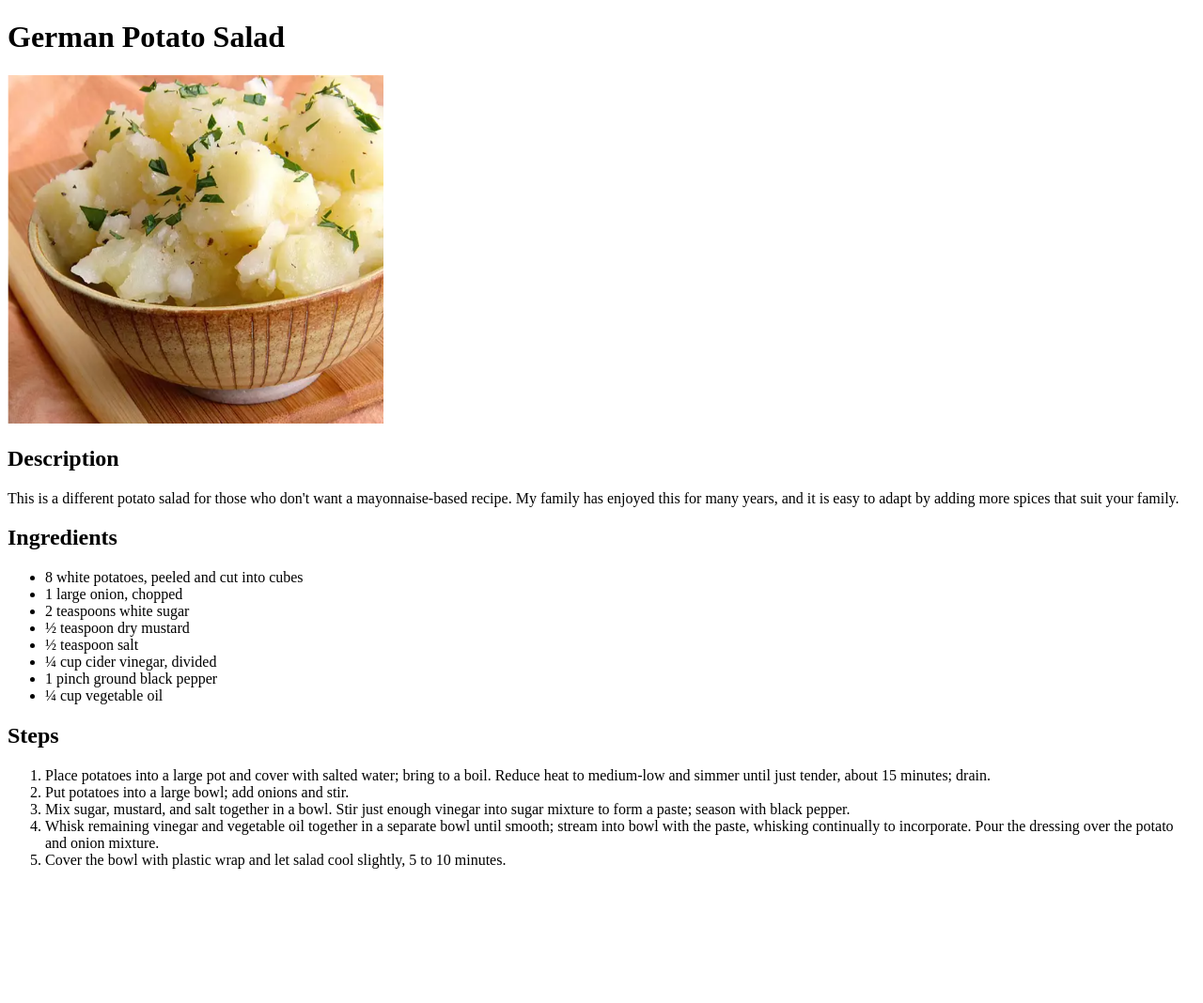
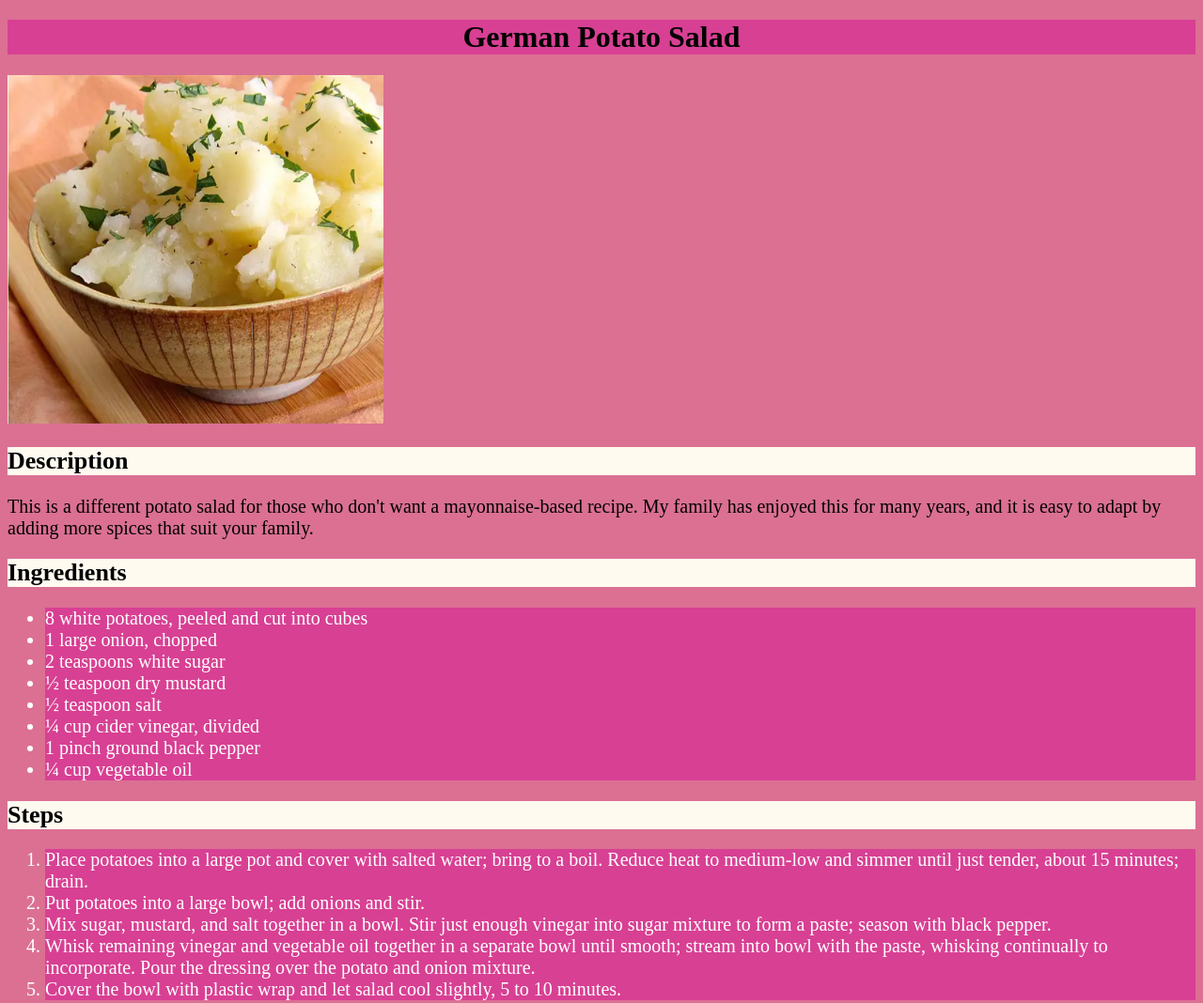
Before and after one commit to 4C-75-63-6B-79/odin-recipes, a plain HTML site: page recipes/german-potato-salad.html in a window 1280 px wide. Shown: the whole page at 94% size. Before the commit the page ends 941 px from the top, so only its background shows below. Drawn offline with Linux system fonts and the light colour scheme.

Commit message:
stylesheets were added

```diff
--- a/recipes/german-potato-salad.html
+++ b/recipes/german-potato-salad.html
@@ -3,6 +3,7 @@
     <head>
         <meta charset="UTF-8">
         <title>German Potato Salad</title>
+        <link rel="stylesheet" href="../stylesheets/styles.css">
     </head>
 
     <body>
--- /dev/null
+++ b/stylesheets/styles.css
@@ -0,0 +1,31 @@
+body{
+    background-color: palevioletred;
+}
+
+h1,
+li {
+    background-color: #d84093;
+    font-family:'Times New Roman';
+}
+
+
+li {
+    font-size: 20px;
+    color: white;
+}
+
+h1 {
+    font-size: 32px;
+    font-weight: bold;
+    text-align: center;
+}
+
+p {
+    font-size: 20px;
+
+}
+
+h2 {
+    font-size: 26px;
+    background-color: floralwhite;
+}
```
Also changed, not shown: index.html (+1 -0 lines), recipes/pantry-chicken-casserole.html (+1 -0 lines), recipes/slow-cooker-green-chile-chicken.html (+1 -0 lines).
